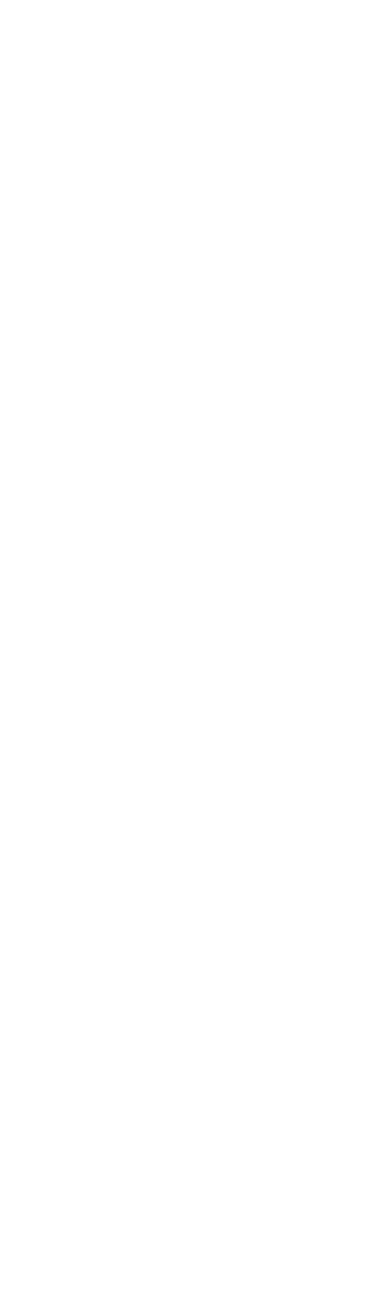
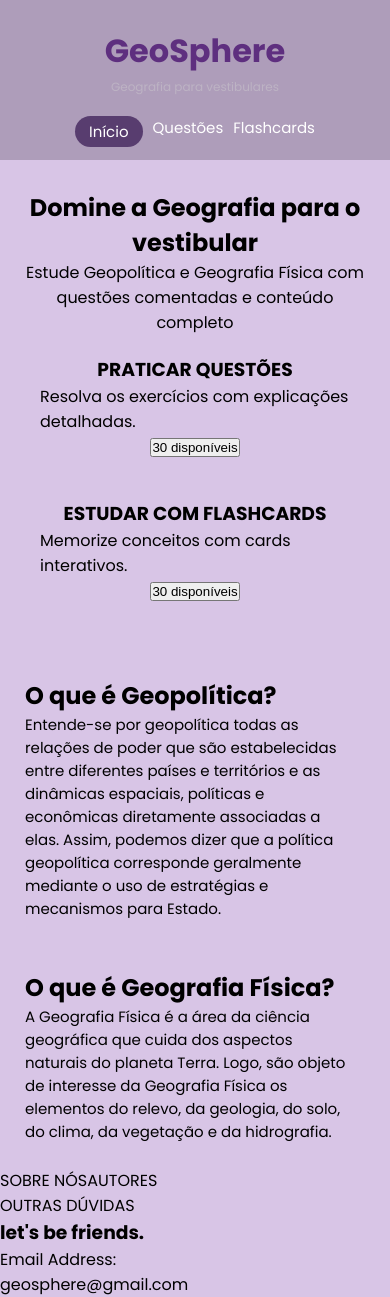
Before and after one commit to ju-reis16/GeoSphere-Grupo5, a React app in the folder frontend/: page /home in a window 390 px wide. Before the commit this address had no page. Before the commit the page ends 844 px from the top, so only its background shows below. Built offline with nearby package versions, Linux system fonts and the light colour scheme; the HTML template or start-up script is replaced by a standard one.

Commit message:
feat: restructure App component with new navigation and add Home page; remove Dashboard component

```diff
--- a/frontend/src/App.jsx
+++ b/frontend/src/App.jsx
@@ -1,10 +1,15 @@
-import {
-  BrowserRouter,
-  Routes,
-  Route,
-  Navigate,
-} from "react-router-dom";
+import "./App.css";
+import { BrowserRouter, Routes, Route, NavLink, Navigate } from "react-router-dom";
 
+// Home
+import Home from "./pages/home/home";
+import Questoes from "./pages/questoes/questoes";
+import QuestaoDetalhe from "./pages/questoes/questaoDetalhe";
+import Autores from "./pages/autores/autores";
+import SobreNos from "./pages/sobre-nós/sobre_nos";
+import Flashcards from "./pages/flashcards/flashcards";
+
+// Login
 import Login from "./pages/Login";
 import Dashboard from "./pages/Dashboard";
 import PrivateRoute from "./routes/PrivateRoute";
@@ -12,27 +17,44 @@ import PrivateRoute from "./routes/PrivateRoute";
 export default function App() {
   return (
     <BrowserRouter>
+      <header className="navbar">
+        <div className="logo">
+          <h1>GeoSphere</h1>
+          <p>Geografia para vestibulares</p>
+        </div>
+
+        <nav>
+          <NavLink to="/home" className={({ isActive }) => isActive ? "ativo" : ""}>
+            Início
+          </NavLink>
+          <NavLink to="/questoes" className={({ isActive }) => isActive ? "ativo" : ""}>
+            Questões
+          </NavLink>
+          <NavLink to="/flashcards" className={({ isActive }) => isActive ? "ativo" : ""}>
+            Flashcards
+          </NavLink>
+        </nav>
+      </header>
+
       <Routes>
+        {/*  login */}
+        <Route path="/" element={<Navigate to="/login" replace />} />
 
-        <Route
-          path="/"
-          element={<Navigate to="/login" replace />}
-        />
+        {/* Login */}
+        <Route path="/login" element={<Login />} />
+        <Route path="/dashboard" element={
+          <PrivateRoute>
+            <Dashboard />
+          </PrivateRoute>
+        } />
 
-        <Route
-          path="/login"
-          element={<Login />}
-        />
-
-        <Route
-          path="/dashboard"
-          element={
-            <PrivateRoute>
-              <Dashboard />
-            </PrivateRoute>
-          }
-        />
-
+        {/*Home*/}
+        <Route path="/home" element={<Home />} />
+        <Route path="/questoes" element={<Questoes />} />
+        <Route path="/questoes/:id" element={<QuestaoDetalhe />} />
+        <Route path="/autores" element={<Autores />} />
+        <Route path="/sobre-nos" element={<SobreNos />} />
+        <Route path="/flashcards" element={<Flashcards />} />
       </Routes>
     </BrowserRouter>
   );
--- a/frontend/src/pages/Dashboard.jsx
+++ /dev/null
@@ -1,85 +0,0 @@
-import { useEffect, useState } from "react";
-import { useNavigate } from "react-router-dom";
-import api from "../services/api";
-
-export default function Dashboard() {
-  const navigate = useNavigate();
-
-  const [user, setUser] = useState(null);
-  const [loading, setLoading] = useState(true);
-
-  useEffect(() => {
-    async function loadUser() {
-      try {
-        const response = await api.get("/dashboard");
-
-        console.log("Resposta da API:", response.data);
-
-        // Funciona tanto se vier { user: {...} }
-        // quanto se vier diretamente {...}
-        setUser(response.data.user || response.data);
-      } catch (error) {
-        console.error("Erro ao carregar usuário:", error);
-
-        localStorage.removeItem("token");
-        localStorage.removeItem("user");
-
-        navigate("/login");
-      } finally {
-        setLoading(false);
-      }
-    }
-
-    loadUser();
-  }, [navigate]);
-
-  function logout() {
-    localStorage.removeItem("token");
-    localStorage.removeItem("user");
-
-    navigate("/login");
-  }
-
-  if (loading) {
-    return (
-      <div style={{ padding: "40px" }}>
-        <h2>Carregando...</h2>
-      </div>
-    );
-  }
-
-  return (
-    <div
-      style={{
-        padding: "40px",
-        fontFamily: "Arial, sans-serif",
-      }}
-    >
-      <h1>Dashboard</h1>
-
-      {user ? (
-        <>
-          <p>
-            <strong>Email:</strong> {user.email}
-          </p>
-
-          <p>
-            <strong>Perfil:</strong> {user.role}
-          </p>
-
-          <button
-            onClick={logout}
-            style={{
-              padding: "10px 20px",
-              cursor: "pointer",
-            }}
-          >
-            Sair
-          </button>
-        </>
-      ) : (
-        <p>Nenhum usuário encontrado.</p>
-      )}
-    </div>
-  );
-}
--- /dev/null
+++ b/frontend/src/pages/home/home.css
@@ -0,0 +1,138 @@
+.navbar {
+  min-height: 160px;
+  background: #9586a09d;
+  gap: 20px;
+  padding: 20px 42px;
+}
+
+.logo {
+  text-align: center;
+  margin-top: 30px;
+}
+
+.logo h1 {
+  color: #5e2f7f;
+  font-size: 40px;
+  line-height: 35px;
+}
+
+.logo p {
+  font-size: 13px;
+  color: #bdb3c4;
+  margin-top: 10px;
+}
+
+nav {
+  display: flex;
+  gap: 25px;
+  justify-content: center;
+  margin-bottom: 10px;
+}
+
+nav a {
+  color: white;
+  text-decoration: none;
+  font-size: 15px;
+}
+
+.ativo {
+  background: #583d6f;
+  padding: 4px 14px;
+  border-radius: 20px;
+}
+
+.hero h2 {
+    text-align: center;
+  }
+
+  .hero p {
+    text-align: center;
+  }
+
+  .card p {
+    text-align:left;
+  }
+
+
+/* Tablets */
+@media (max-width: 1024px) {
+  .cards {
+    gap: 15px;
+  }
+
+  .card {
+    padding: 20px;
+  }
+
+  .texto {
+    width: 90%;
+  }
+}
+
+/* Celulares */
+@media (max-width: 768px) {
+
+  .navbar {
+  min-height: 160px;
+  background: #9586a09d;
+  display: flex;
+  flex-direction: column;
+  justify-content: center;
+  gap: 20px;
+  padding: 20px 42px;
+}
+
+  .logo h1 {
+    font-size: 32px;
+  }
+
+  .logo p {
+    font-size: 12px;
+  }
+
+  nav {
+    flex-wrap: wrap;
+    justify-content: center;
+    gap: 10px;
+  }
+
+  .hero {
+    padding: 30px 20px;
+    text-align: center;
+  }
+
+  .hero h2 {
+    font-size: 24px;
+  }
+
+  .cards {
+    flex-direction: column;
+  }
+
+  .card {
+    width: 100%;
+  }
+
+  .texto {
+    width: 95%;
+    padding: 25px;
+  }
+
+  .texto h2 {
+    font-size: 24px;
+  }
+
+  .texto p {
+    font-size: 15px;
+  }
+
+  footer {
+    grid-template-columns: 1fr;
+    gap: 20px;
+  }
+}
+
+.links a {
+  color: inherit;
+  text-decoration: none;
+}
--- /dev/null
+++ b/frontend/src/pages/home/home.jsx
@@ -0,0 +1,78 @@
+import { Link } from "react-router-dom";
+import "./home.css";
+
+function Home() {
+  return (
+    <div className="container">
+      <section className="hero">
+        <h2>Domine a Geografia para o vestibular</h2>
+
+        <p>
+          Estude Geopolítica e Geografia Física com questões comentadas e
+          conteúdo completo
+        </p>
+
+        <div className="cards">
+          <div className="card">
+            <h3>PRATICAR QUESTÕES</h3>
+
+            <p>Resolva os exercícios com explicações detalhadas.</p>
+
+            <button>30 disponíveis</button>
+          </div>
+
+          <div className="card">
+            <h3>ESTUDAR COM FLASHCARDS</h3>
+
+            <p>Memorize conceitos com cards interativos.</p>
+
+            <button>30 disponíveis</button>
+          </div>
+        </div>
+      </section>
+
+      <section className="mapa">
+        <div className="texto">
+          <h2>O que é Geopolítica?</h2>
+
+          <p>
+            Entende-se por geopolítica todas as relações de poder que são
+            estabelecidas entre diferentes países e territórios e as dinâmicas
+            espaciais, políticas e econômicas diretamente associadas a elas.
+            Assim, podemos dizer que a política geopolítica corresponde
+            geralmente mediante o uso de estratégias e mecanismos para Estado.
+          </p>
+        </div>
+
+        <div className="texto">
+          <h2>O que é Geografia Física?</h2>
+
+          <p>
+            A Geografia Física é a área da ciência geográfica que cuida dos
+            aspectos naturais do planeta Terra. Logo, são objeto de interesse da
+            Geografia Física os elementos do relevo, da geologia, do solo, do
+            clima, da vegetação e da hidrografia.
+          </p>
+        </div>
+      </section>
+
+      <footer>
+        <div className="links">
+          <Link to="/sobre-nos">SOBRE NÓS</Link>
+          <Link to="/autores">AUTORES</Link>
+          <p>OUTRAS DÚVIDAS</p>
+        </div>
+
+        <div className="contato">
+          <h3>let's be friends.</h3>
+
+          <p>Email Address:</p>
+
+          <p>geosphere@gmail.com</p>
+        </div>
+      </footer>
+    </div>
+  );
+}
+
+export default Home;
--- a/frontend/src/pages/login.jsx
+++ b/frontend/src/pages/login.jsx
@@ -40,7 +40,7 @@ export default function Login() {
         JSON.stringify(usuario)
       );
 
-      navigate("/dashboard");
+      navigate("/home");
 
     } catch (err) {
       setError(
```
